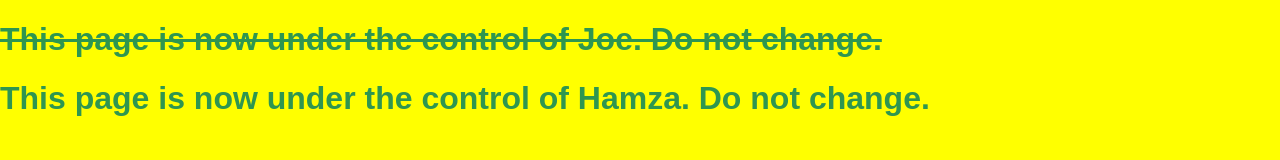
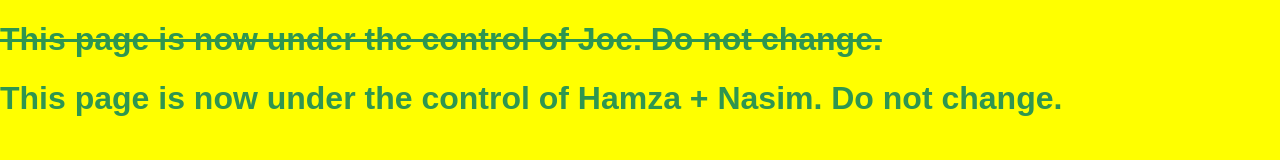
Before and after one commit to Nasimkrm/group_practice_4, a plain HTML site: page index.html in a window 1280 px wide. Drawn offline with Linux system fonts and the light colour scheme.

Commit message:
EDIT: index.html

```diff
--- a/index.html
+++ b/index.html
@@ -9,7 +9,7 @@
 <body>
 
     <h1><s>This page is now under the control of Joe. Do not change.</s></h1>
-    <h1>This page is now under the control of Hamza. Do not change.</h1>
+    <h1>This page is now under the control of Hamza + Nasim. Do not change.</h1>
 
 
 </body>
```
